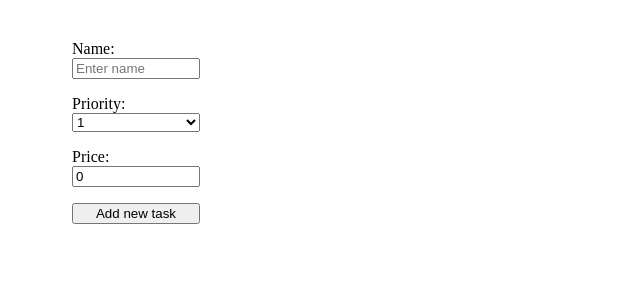
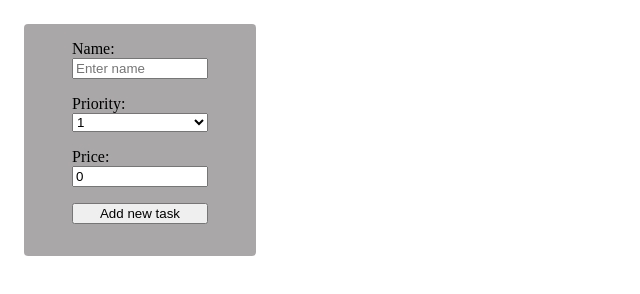
Before and after one commit to kristiansmolko/projectTask, a website: page node/index.html in a window 1280 px wide. Shown: the whole page, without its empty margins (0-640 px from the left). Drawn offline with nearby package versions, Linux system fonts and the light colour scheme.

Commit message:
Added some styles

```diff
--- a/node/css/style.css
+++ b/node/css/style.css
@@ -6,7 +6,9 @@
 }
 
 .form {
-    width: 15%;
+    background-color: rgba(161, 159, 159, 0.911);
+    border-radius: 4px;
+    width: 200px;
     padding: 1em;
     margin: 1em;
 }
```
